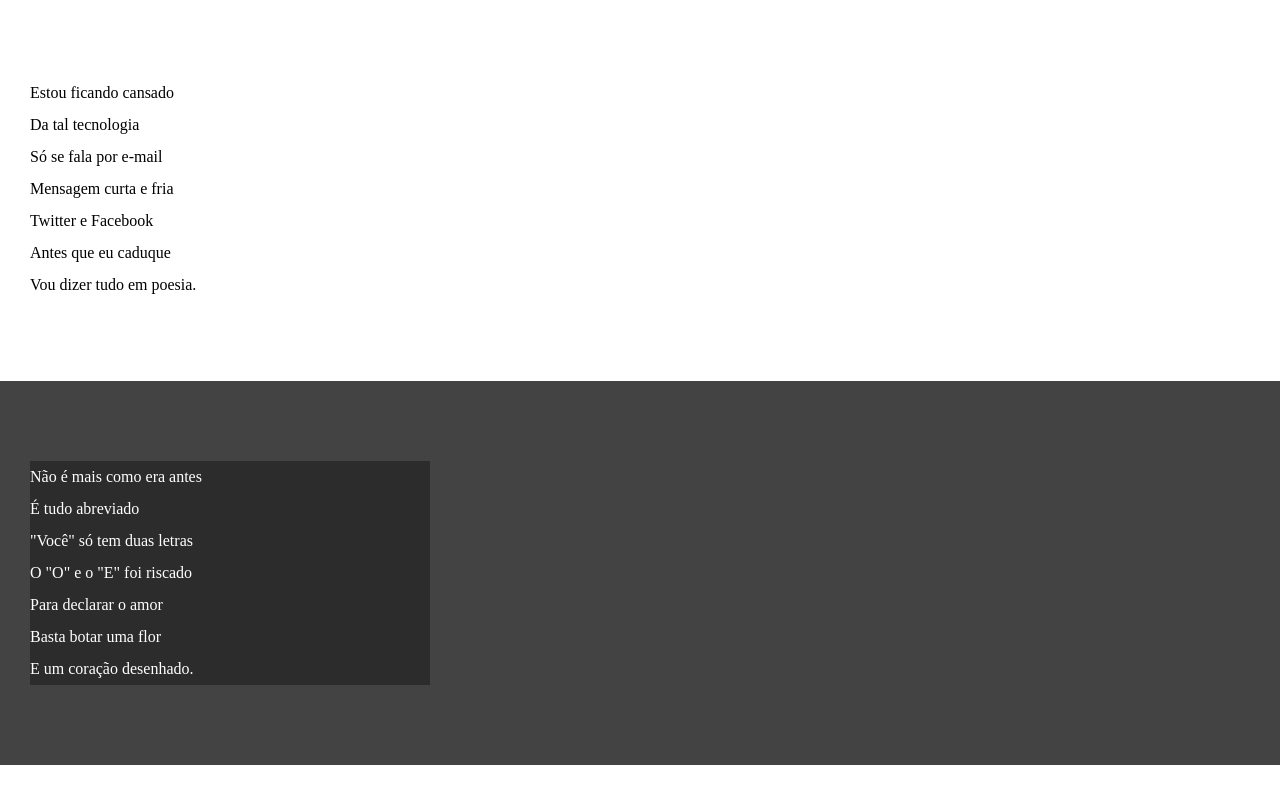
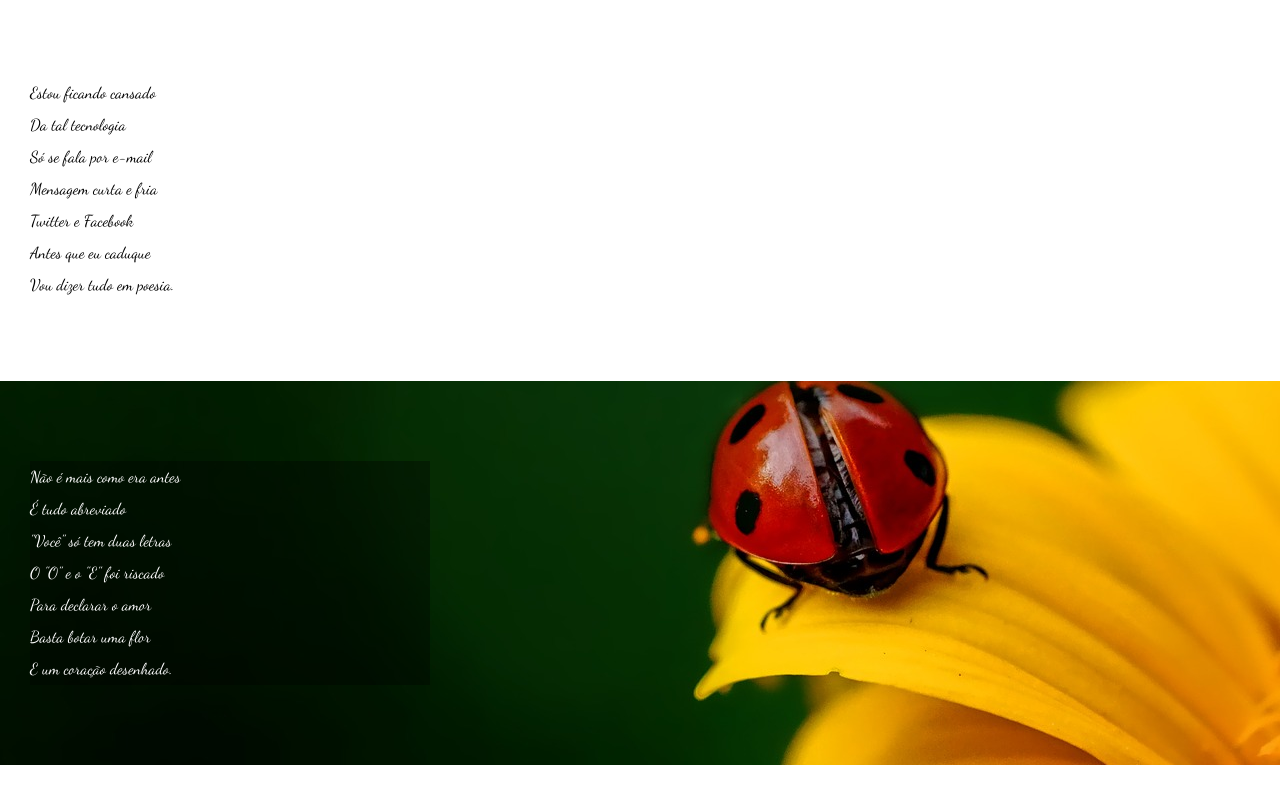
Before and after one commit to maria18-ai/HTML-CSS, a plain HTML site: page desafios/012/index.html in a window 1280 px wide. Shown: the part 158-952 px from the top of the page. Drawn offline with Linux system fonts and the light colour scheme.

Commit message:
teste de efeito parallax nas fotos do projeto

```diff
--- a/desafios/012/index.html
+++ b/desafios/012/index.html
@@ -31,7 +31,7 @@
         </p>
     </section>
 
-    <section class="imagem">
+    <section class="imagem" id="imagem01">
         <p>
             Não é mais como era antes <br>
             É tudo abreviado <br>
@@ -70,7 +70,7 @@
 
     </section>
 
-    <section class="imagem">
+    <section class="imagem" id="02">
         <p>
             Tenho saudade das cartas <br>
             Escritas com a própria mão <br>
--- a/desafios/012/style.css
+++ b/desafios/012/style.css
@@ -1,4 +1,7 @@
 @charset "UTF-8";
+
+@import url('https://fonts.googleapis.com/css2? family=Dancing+Script:wght@400;500;700&display=swap');
+@import url('https://fonts.googleapis.com/css2?family=Sriracha&display=swap');
 
 * {
     margin: 0px;
@@ -40,6 +43,7 @@ section {
     padding-bottom: 10vh;
     line-height: 2em;
     padding-left: 30px;
+    font-family: 'Dancing Script', cursive;
 }
 
 section.normal {
@@ -47,9 +51,11 @@ section.normal {
     color: black;
 }
 
-section.imagem {
+.imagem#imagem01 {
     background-color: rgba(0, 0, 0, 0.599);
     color: white;
+    background-size: cover;
+    background: url('imagens/background001.jpg') center no-repeat fixed;
 }
 
 section.imagem > p {
```
